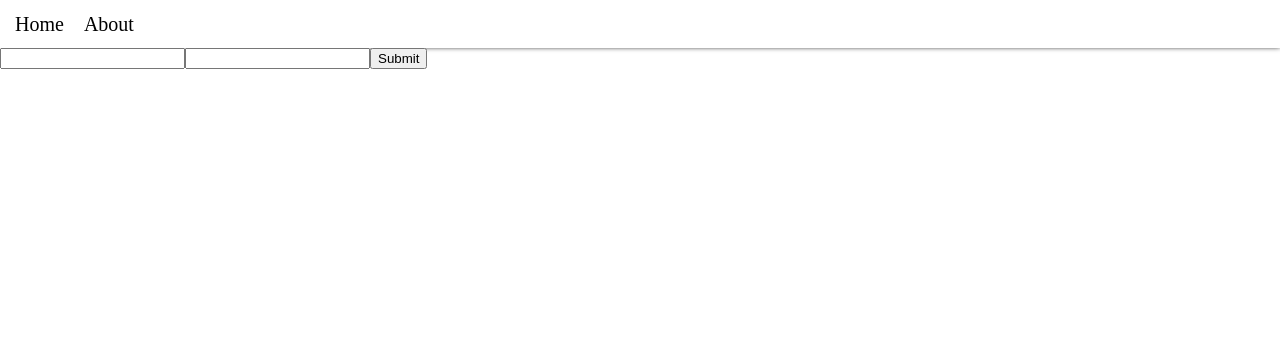
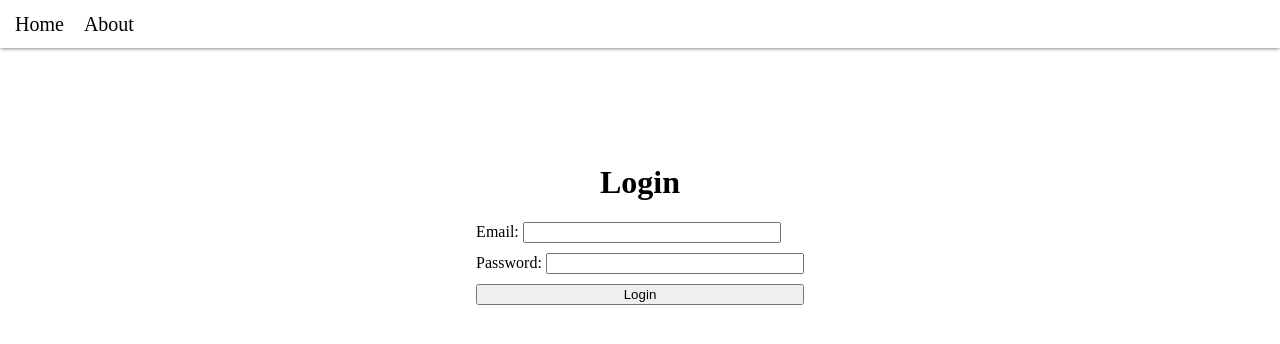
Before and after one commit to Andrewf9001/arf-react-portfolio, a React (Create React App) app: page /owner/auth in a window 1280 px wide. Shown: the top 344 px of the page. Built offline with nearby package versions, Linux system fonts and the light colour scheme; no server answers.

Commit message:
created login styles

```diff
--- a/src/components/pages/Login.jsx
+++ b/src/components/pages/Login.jsx
@@ -15,20 +15,28 @@ const Login = () => {
 
   return (
     <div className="login-container">
+      <h1>Login</h1>
+
       <form onSubmit={handleSubmit}>
+        <div className="input-wrapper">
+          <label>Email: </label>
           <input
             type="email"
             value={email}
             onChange={(e) => setEmail(e.target.value)}
           />
+        </div>
 
+        <div className="input-wrapper">
+          <label>Password: </label>
           <input
             type="password"
             value={password}
             onChange={(e) => setPassword(e.target.value)}
           />
+        </div>
 
-        <button>Submit</button>
+        <button>Login</button>
       </form>
     </div>
   );
--- a/src/styles/main.scss
+++ b/src/styles/main.scss
@@ -1,3 +1,5 @@
 @import "./base/common.scss";
 
+@import "./pages/login.scss";
+
 @import "./components/navbar.scss";
--- /dev/null
+++ b/src/styles/pages/login.scss
@@ -0,0 +1,20 @@
+.login-container {
+  display: flex;
+  flex-direction: column;
+  justify-content: center;
+  align-items: center;
+  width: 100vw;
+  height: calc(50vh - 48px);
+
+  form {
+    display: flex;
+    flex-direction: column;
+    gap: 10px;
+
+    .input-wrapper {
+      input {
+        width: 250px;
+      }
+    }
+  }
+}
```
Lines whose indentation alone changed are shown as unchanged.
